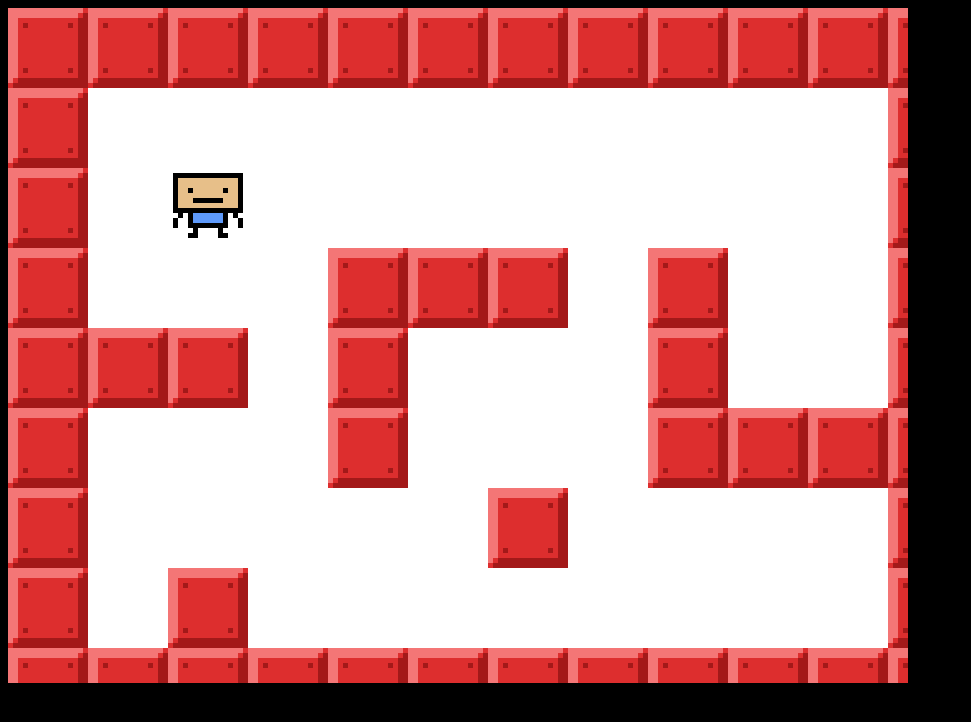
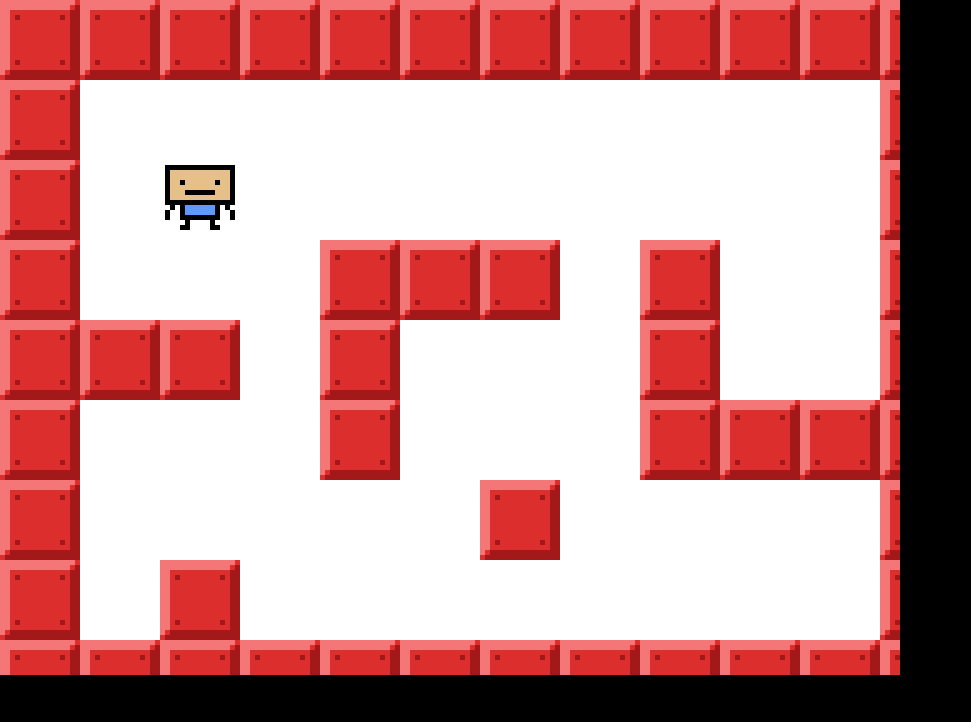
Before and after one commit to fabtjar/bomberman-js, a plain HTML site: page index.html in a window 1280 px wide. Shown: the whole page, without its empty margins (0-971 px from the left). Drawn offline with Linux system fonts and the light colour scheme.

Commit message:
Div top left of window

```diff
--- a/index.html
+++ b/index.html
@@ -6,6 +6,8 @@
 </head>
 
 <body style="background-color: black;">
-    <div><canvas id="game"></canvas></div>
+    <div style="position: absolute; top: 0; left: 0; z-index: -1">
+        <canvas id="game"></canvas>
+    </div>
     <script src="src/main.js" type="module"></script>
 </body>
```
